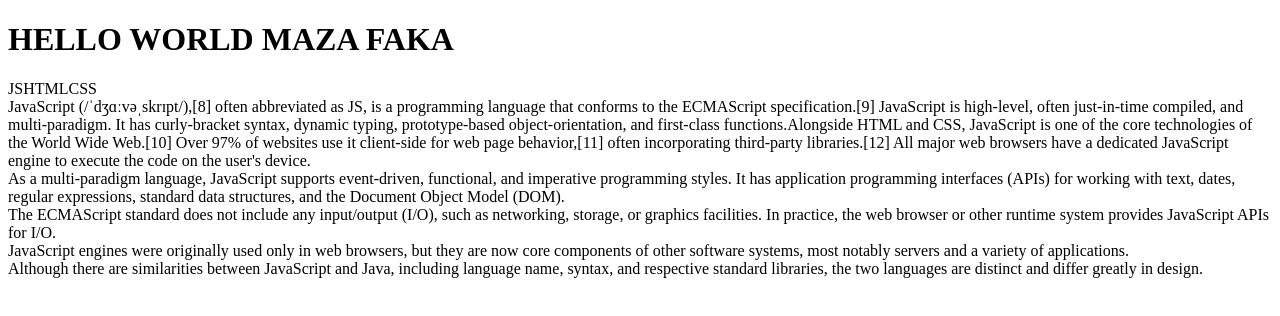
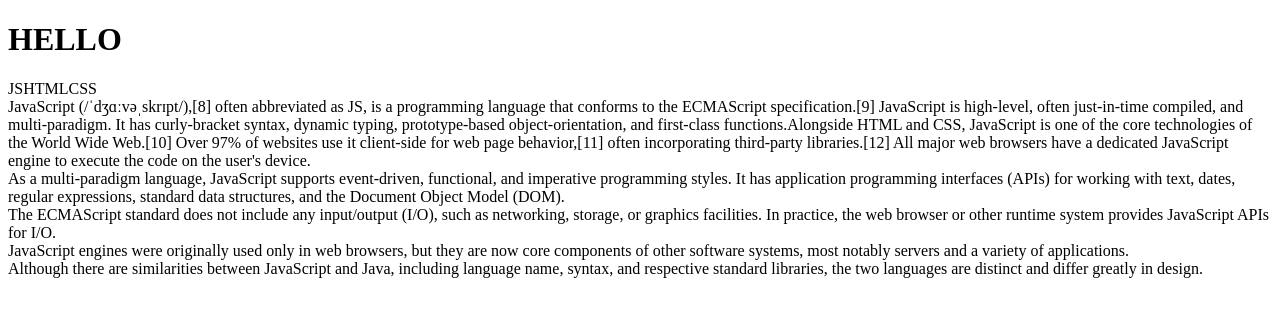
Before and after one commit to VadimOkulik/my_application, a website built with webpack: page src/index.html in a window 1280 px wide. Built offline with nearby package versions, Linux system fonts and the light colour scheme.

Commit message:
add_index

```diff
--- a/src/index.html
+++ b/src/index.html
@@ -9,7 +9,7 @@
 </head>
 
 <body>
-    <h1>HELLO WORLD MAZA FAKA</h1>
+    <h1>HELLO</h1>
     <div id="app"></div>
 </body>
 
```
